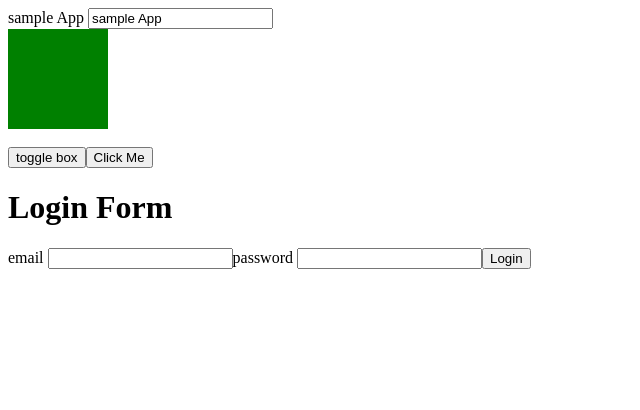
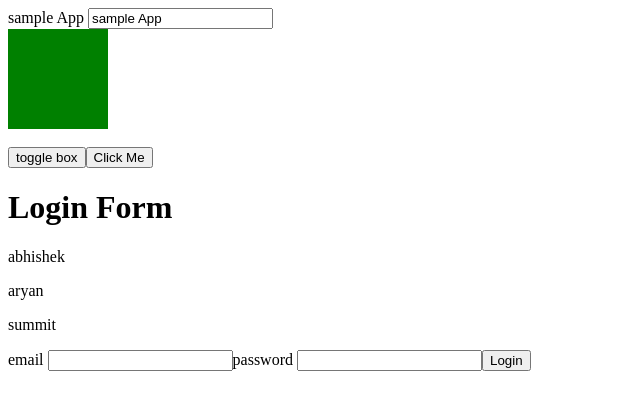
Before and after one commit to send2abhishek/vue-js-tutorial, a plain HTML site: page index.html in a window 1280 px wide. Shown: the whole page, without its empty margins (0-640 px from the left). Drawn offline with nearby package versions, Linux system fonts and the light colour scheme.

Commit message:
implement loops

```diff
--- a/index.html
+++ b/index.html
@@ -61,6 +61,7 @@
         template: `
             <form @submit.prevent="handleSubmit">
                 <h1>{{title}}</h1>
+                <p v-for="str in names" :key="str">{{str}}</p>
                 <custom-input v-model="email"  :label="emailLabel"  />
                 <custom-input v-model="password" label="password" />
                 <button>Login</button>
@@ -70,6 +71,7 @@
         components: ["custom-input"],
         data: function () {
           return {
+            names: ["abhishek", "aryan", "summit"],
             title: "Login Form",
             email: "",
             password: "",
```
